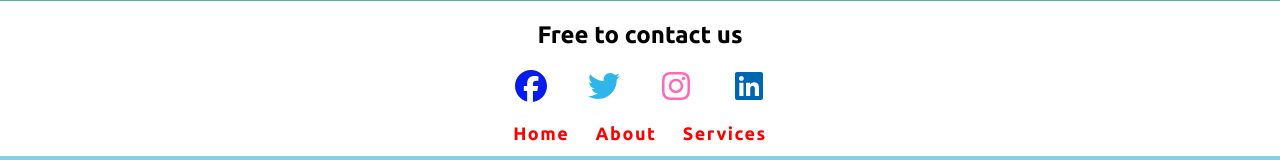
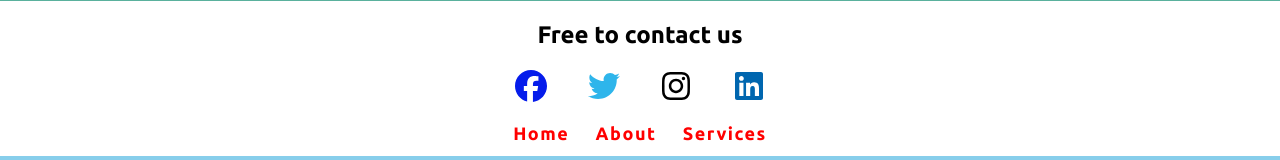
Before and after one commit to Nadeem-59/perfume, a Next.js app: page / in a window 1280 px wide. Shown: the part 3067-3227 px from the top of the page. Built offline with nearby package versions, Linux system fonts and the light colour scheme.

Commit message:
Update globals.css

```diff
--- a/src/app/globals.css
+++ b/src/app/globals.css
@@ -541,7 +541,7 @@ footer ul li .Link:hover{
   color: rgb(5, 28, 235);
 }
 .insta{
-  color:hotpink;
+  color:red(300);
 }
 .twiter{
   color:rgb(46, 181, 235);
```
